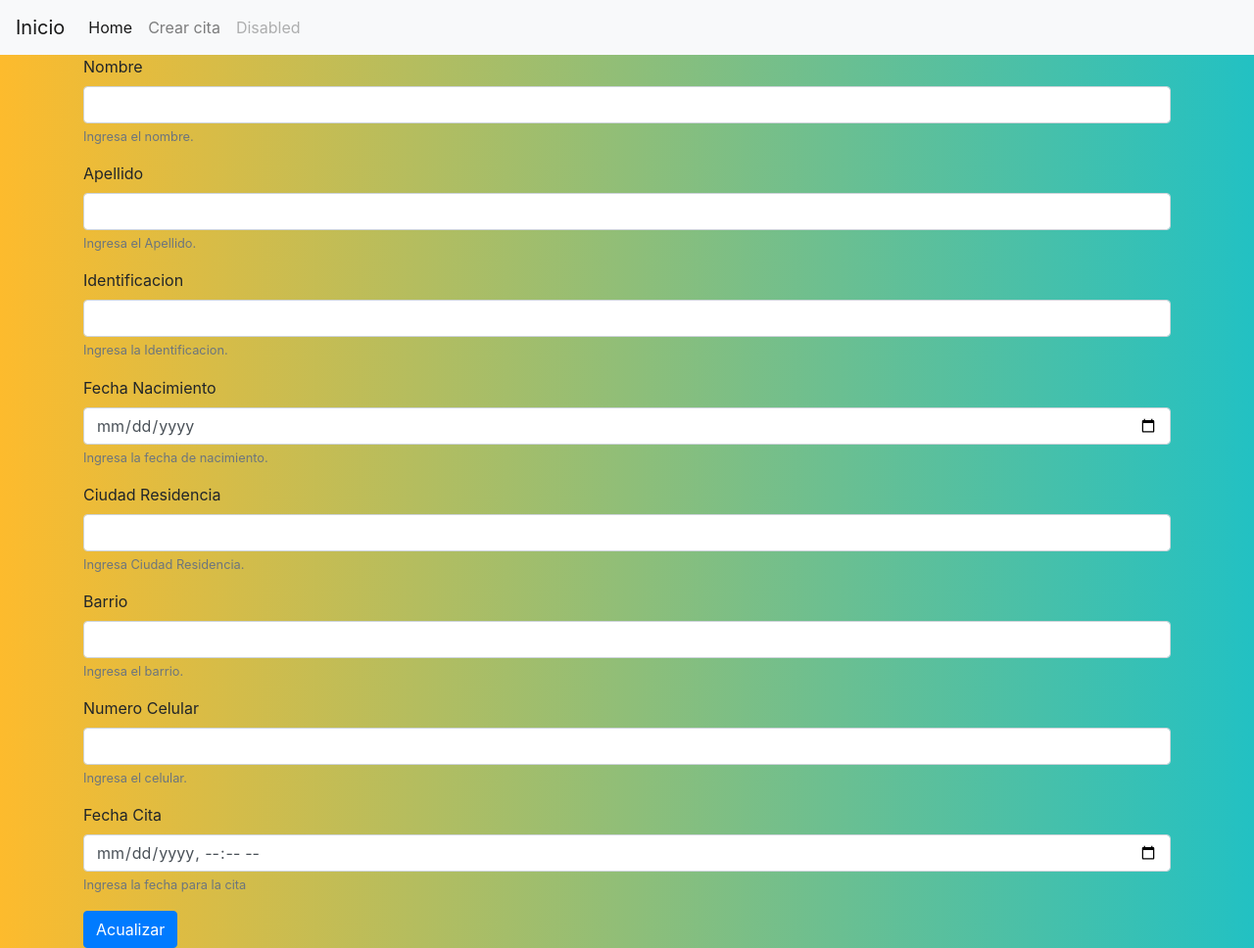
After one commit to Betest/MedicalGoFlask, a Flask app: template templates/edit-appointment.html in a window 1280 px wide. The commit adds this page. Shown: the whole page at 98% size. Run offline with Flask 2, Linux system fonts and the light colour scheme; the template is opened without the code that fills it, so the values that code supplies are empty; some libraries are stand-ins or nearby versions.

Commit message:
edit route

```diff
--- a/app.py
+++ b/app.py
@@ -58,8 +58,13 @@ def addappointment():
 
         return redirect(url_for('home'))
 
-@app.route('/editappointment')
-def editappointment():
+@app.route('/editappointment/<id>')
+def editappointment(id):
+    mycursor = mydb.cursor()
+    sql = 'SELECT * FRON appointments WHERE id = %s', (id)
+    mycursor.execute(sql)
+    data = mycursor.fetchall()
+    print(data)
     return 'edit appointment'
 
 
--- /dev/null
+++ b/templates/edit-appointment.html
@@ -0,0 +1,55 @@
+{% extends "layout.html" %}
+{% block content %}
+<form action="/editappointment" method="POST">
+
+    <div class="form-group">
+      <label for="exampleInputAppointment1">Nombre</label>
+      <input type="text" class="form-control" name="firstName" value="{{ appointment.1 }}">
+      <small id="appointmentlHelp" class="form-text text-muted">Ingresa el nombre.</small>
+    </div>
+
+    <div class="form-group">
+      <label for="exampleInputLastName1">Apellido</label>
+      <input type="text" class="form-control" name="lastName" value="{{ appointment.2 }}">
+      <small id="lasteNameHelp" class="form-text text-muted">Ingresa el Apellido.</small>
+    </div>
+
+    <div class="form-group">
+        <label for="exampleInputIdent1">Identificacion</label>
+        <input type="text" class="form-control" name="ident" value="{{ appointment.3 }}">
+        <small id="identHelp" class="form-text text-muted">Ingresa la Identificacion.</small>
+      </div>
+
+      <div class="form-group">
+        <label for="exampleInputDate1">Fecha Nacimiento</label>
+        <input type="date" class="form-control" name="date" value="{{ appointment.4 }}">
+        <small id="dateHelp" class="form-text text-muted">Ingresa la fecha de nacimiento.</small>
+      </div>
+
+      <div class="form-group">
+        <label for="exampleInputCity1">Ciudad Residencia</label>
+        <input type="text" class="form-control" name="city" value="{{ appointment.5 }}">
+        <small id="cityHelp" class="form-text text-muted">Ingresa Ciudad Residencia.</small>
+      </div>
+
+      <div class="form-group">
+        <label for="exampleInputNeighborhood1">Barrio</label>
+        <input type="text" class="form-control" name="neighborhood" value="{{ appointment.6 }}">
+        <small id="neighborhoodHelp" class="form-text text-muted">Ingresa el barrio.</small>
+      </div>
+
+      <div class="form-group">
+        <label for="exampleInputMobile1">Numero Celular</label>
+        <input type="number" class="form-control" name="mobile" value="{{ appointment.7 }}">
+        <small id="mobileHelp" class="form-text text-muted">Ingresa el celular.</small>
+      </div>
+
+      <div class="form-group">
+        <label for="exampleInputDateAppointment">Fecha Cita</label>
+        <input type="datetime-local" class="form-control" name="dateAppointment" value="{{ appointment.8 }}">
+        <small id="dateAppointmentHelp" class="form-text text-muted">Ingresa la fecha para la cita</small>
+      </div>
+
+    <button type="submit" class="btn btn-primary">Acualizar</button>
+  </form>
+{% endblock %}
--- a/templates/home.html
+++ b/templates/home.html
@@ -37,8 +37,8 @@
                     <td>{{appointment.7}}</td>
                     <td>{{appointment.8}}</td>
                     <td>
-                      <a href="/edit"><img src="" alt=""></a>
-                      <a href="/delete/{{appointment.0}}"><img src="../static/icon/delete.png" class="icon" alt=""></a>
+                      <a href="/editappointment/{{ appointment.0 }}">edit</a>
+                      <a href="/delete/{{appointment.0}}">delete</a>
                     </td>
                 </tr>
             {% endfor %}
```
